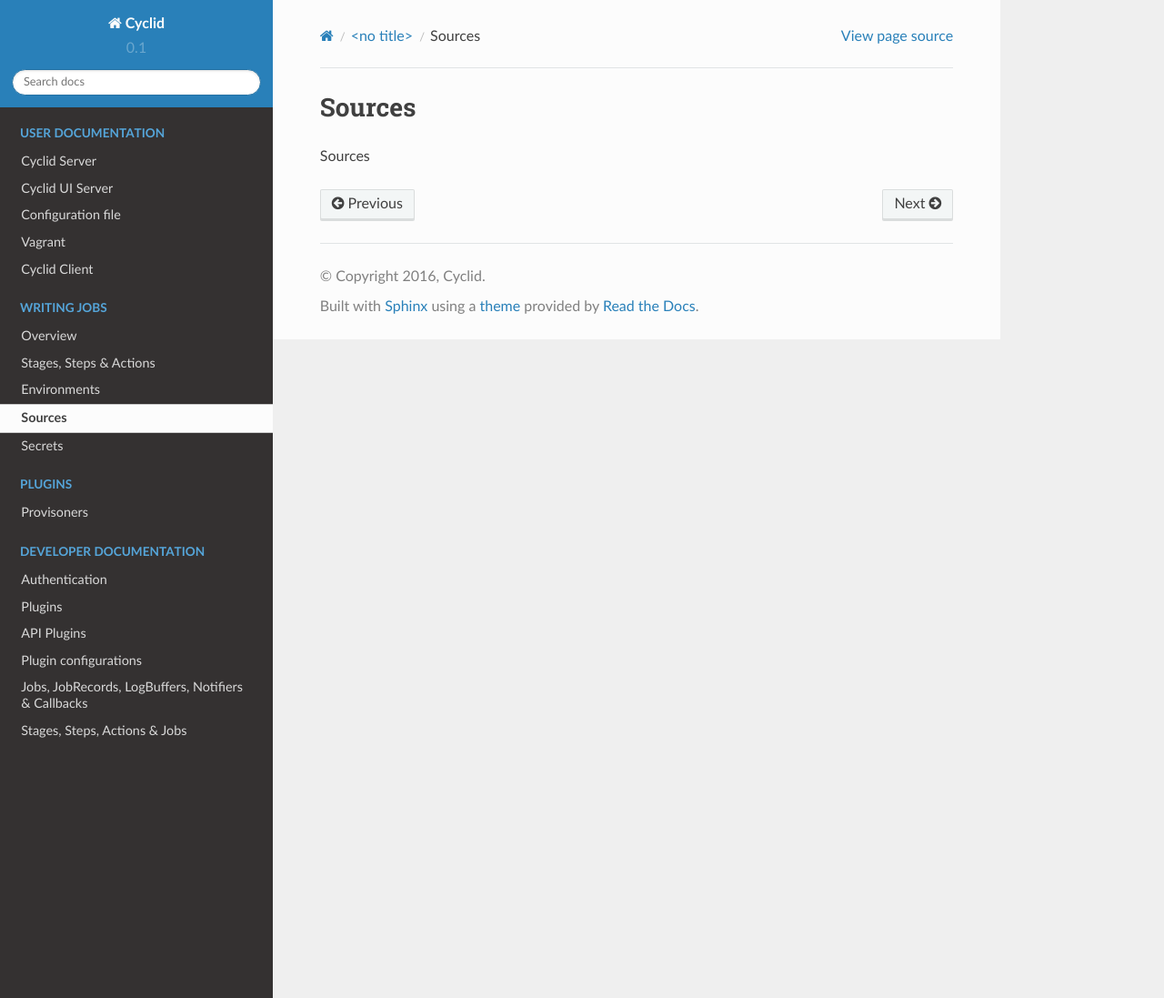
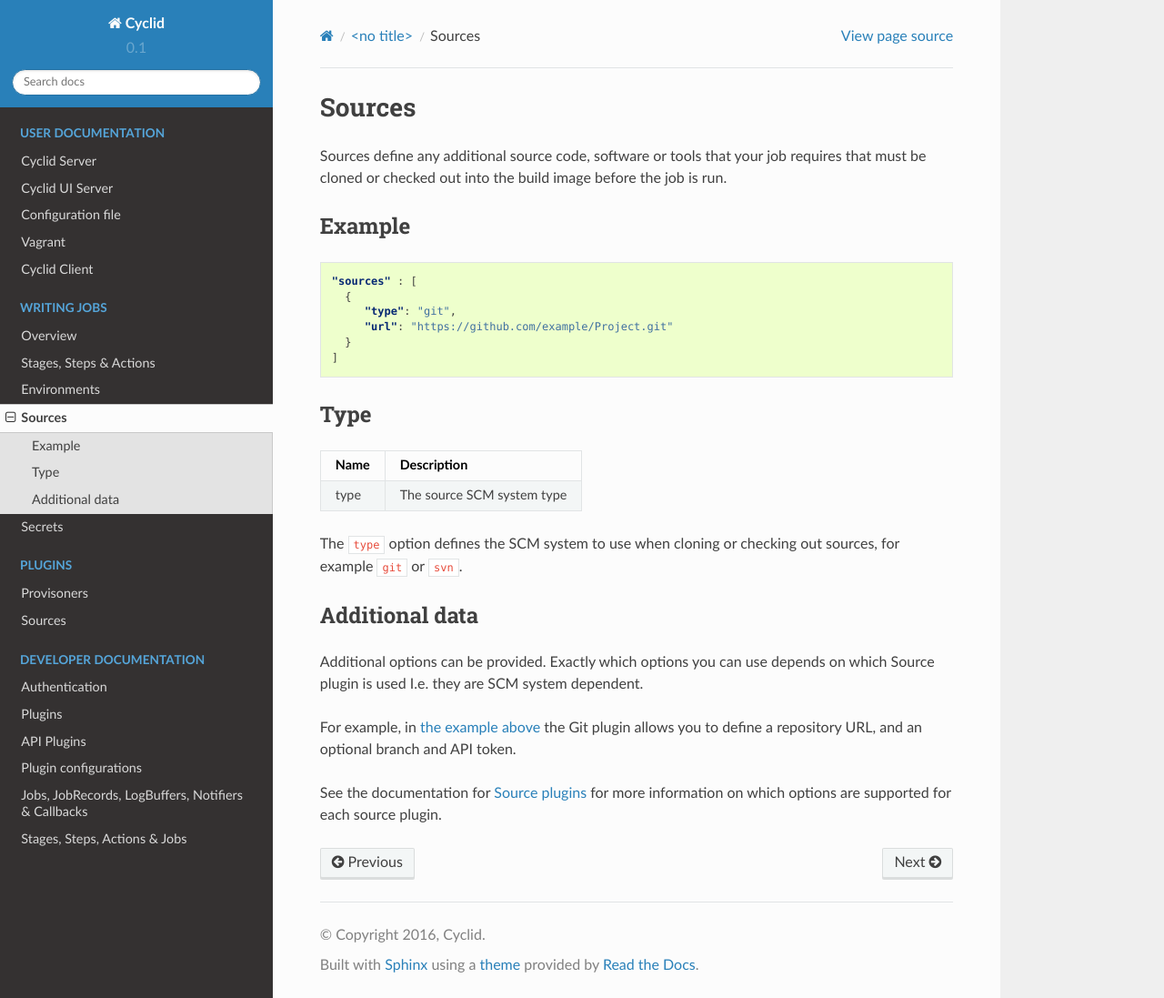
Before and after one commit to Cyclid/Cyclid-docs, a Sphinx documentation site: the page built from docs/jobs/sources.rst, in a window 1280 px wide and 1097 px high. Shown: the whole window at 91% size. Built offline with Sphinx 7.4.7 and the Read the Docs theme 2.0.0, drawn with Linux system fonts in a browser that asks for light colours.

Commit message:
Document Sources & the Git source plugin

```diff
--- a/docs/jobs/sources.rst
+++ b/docs/jobs/sources.rst
@@ -4,4 +4,48 @@
 Sources
 #######
 
-Sources
+Sources define any additional source code, software or tools that your job
+requires that must be cloned or checked out into the build image before the job
+is run.
+
+.. _sources_example:
+
+*******
+Example
+*******
+
+.. highlight:: json
+.. code:: json
+
+  "sources" : [
+    {
+       "type": "git",
+       "url": "https://github.com/example/Project.git"
+    }
+  ]
+
+****
+Type
+****
+
+===== ====================================================
+Name  Description
+===== ====================================================
+type  The source SCM system type
+===== ====================================================
+
+The ``type`` option defines the SCM system to use when cloning or checking out
+sources, for example ``git`` or ``svn``.
+
+***************
+Additional data
+***************
+
+Additional options can be provided. Exactly which options you can use depends
+on which Source plugin is used I.e. they are SCM system dependent.
+
+For example, in :ref:`the example above <sources_example>` the Git plugin
+allows you to define a repository URL, and an optional branch and API token.
+
+See the documentation for :ref:`Source plugins <sources>` for more
+information on which options are supported for each source plugin.
--- a/docs/plugins/index.rst
+++ b/docs/plugins/index.rst
@@ -4,3 +4,4 @@ Contents:
    :maxdepth: 3
 
    provisioners
+   sources
```
Also changed, not shown: docs/plugins/sources.rst (added, +105 -0 lines).
